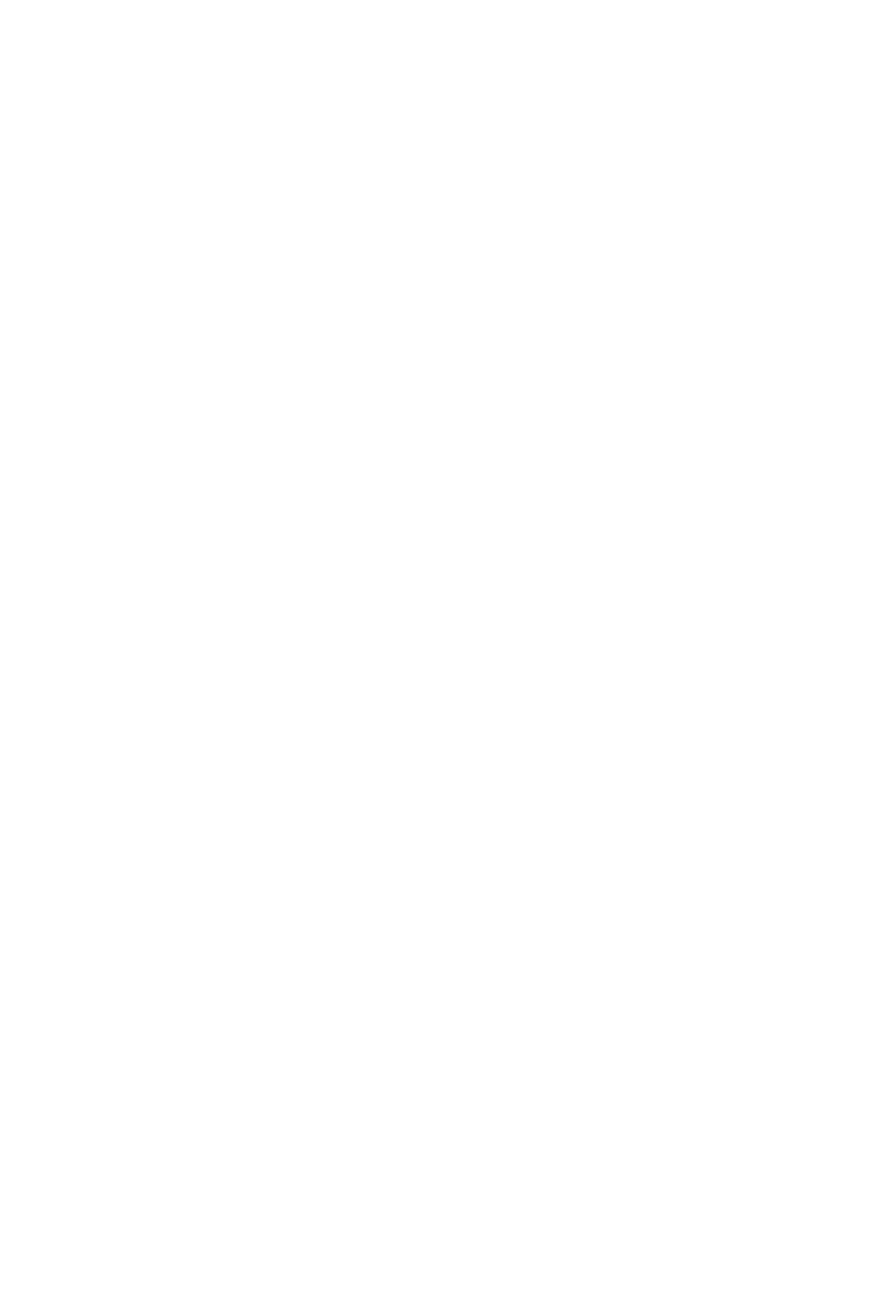
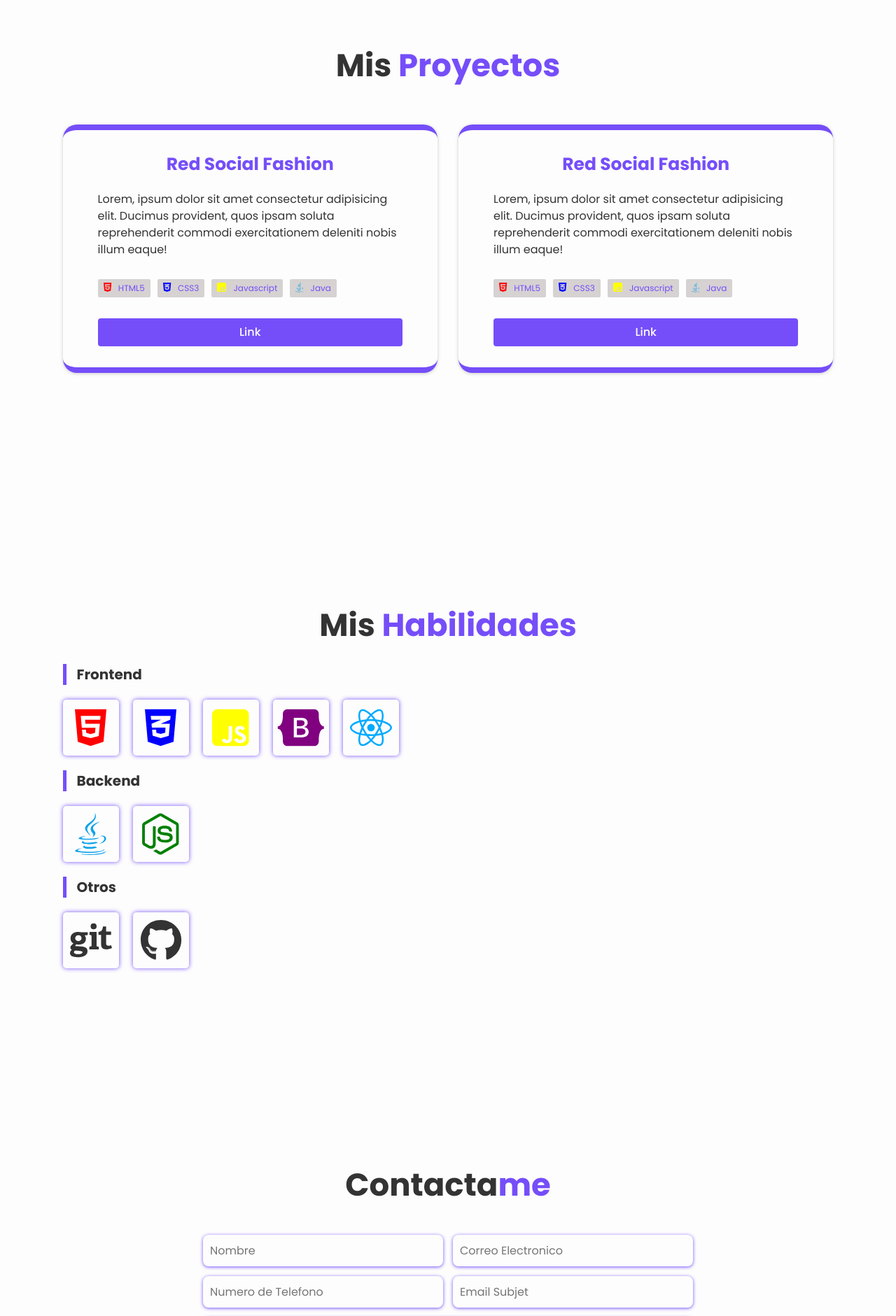
Before and after one commit to MiguelJarecca/portafolio-miguel, a React (Vite) app: page / in a window 1280 px wide. Shown: the part 1640-3521 px from the top of the page at 70% size. Before the commit the page ends 1600 px from the top, so only its background shows below. Built offline with nearby package versions, Linux system fonts and the light colour scheme.

Commit message:
se termina las demas secciones

```diff
--- a/src/App.jsx
+++ b/src/App.jsx
@@ -1,7 +1,11 @@
 import './App.css'
 import About from './components/About'
+import Contact from './components/Contact';
+import Footer from './components/Footer';
 import Header from './components/Header'
 import Home from './components/Home'
+import Proyects from './components/Proyects';
+import Skills from './components/Skills';
 
 function App() {
 
@@ -10,6 +14,10 @@ function App() {
       <Header />
       <Home />
       <About />
+      <Proyects />
+      <Skills />
+      <Contact />
+      <Footer />
     </>
   )
 }
--- /dev/null
+++ b/src/components/Contact.jsx
@@ -0,0 +1,25 @@
+import React from 'react'
+
+export default function Contact() {
+  return (
+    <section className='contact' id='contact'>
+    <h2 className="heading">Contacta<span>me</span></h2>
+
+    <form action='#'>
+      <div className="input-box">
+          <input type='text' placeholder='Nombre'></input>
+          <input type='email' placeholder='Correo Electronico'></input>
+      </div>
+
+      <div className="input-box">
+          <input type='number' placeholder='Numero de Telefono'></input>
+          <input type='email' placeholder='Email Subjet'></input>
+      </div>
+
+      <textarea name='' id='' cols="25" rows="7" placeholder='Mensaje'></textarea>
+
+      <input type='submit' value="Enviar Mensaje" className='btn'></input>
+    </form>
+    </section>
+  )
+}
--- /dev/null
+++ b/src/components/Footer.jsx
@@ -0,0 +1,19 @@
+import React from 'react'
+
+import { FontAwesomeIcon } from '@fortawesome/react-fontawesome'
+import { faArrowUp } from '@fortawesome/free-solid-svg-icons'
+
+export default function Footer() {
+  return (
+    <footer className='footer'>
+        <div className="footer-text">
+            <p>2023</p>
+        </div>
+
+        <div className="footer-icon">
+            <a href="/"> <FontAwesomeIcon icon= {faArrowUp}>icon</FontAwesomeIcon></a>
+        </div>
+    </footer>
+
+    )
+}
--- /dev/null
+++ b/src/components/Proyects.jsx
@@ -0,0 +1,82 @@
+import React from 'react'
+
+import { FontAwesomeIcon } from '@fortawesome/react-fontawesome'
+import {faHtml5,faCss3Alt,faSquareJs,faJava} from '@fortawesome/free-brands-svg-icons';
+
+export default function Proyects() {
+  return (
+    <section className='proyects' id='proyects'>
+    <h2 className='heading'>Mis <span>Proyectos</span></h2>
+
+    <div className='proyects-wrapper'>
+      <div className="proyects-box">
+        <div className="proyects-content">
+
+          <div className="proyects-slide">
+            <h3>Red Social Fashion</h3>
+            <p>Lorem, ipsum dolor sit amet consectetur
+              adipisicing elit. Ducimus provident, quos
+              ipsam soluta reprehenderit commodi exercitationem
+               deleniti nobis illum eaque!</p>
+
+            <div className="technologies">
+              <div className="technologies-icons">
+              <FontAwesomeIcon icon={faHtml5}/>
+              <span>HTML5</span></div>
+
+              <div className="technologies-icons">
+              <FontAwesomeIcon icon={faCss3Alt}/>
+              <span>CSS3</span></div>
+
+              <div className="technologies-icons">
+              <FontAwesomeIcon icon={faSquareJs}/>
+              <span>Javascript</span></div>
+
+              <div className="technologies-icons">
+              <FontAwesomeIcon icon={faJava}/>
+              <span>Java</span></div>
+            </div>
+
+            <div className="proyect-link">
+              <a href="#">Link</a>
+            </div>
+
+          </div>
+
+          <div className="proyects-slide">
+            <h3>Red Social Fashion</h3>
+            <p>Lorem, ipsum dolor sit amet consectetur
+              adipisicing elit. Ducimus provident, quos
+              ipsam soluta reprehenderit commodi exercitationem
+               deleniti nobis illum eaque!</p>
+
+            <div className="technologies">
+              <div className="technologies-icons">
+              <FontAwesomeIcon icon={faHtml5}/>
+              <span>HTML5</span></div>
+
+              <div className="technologies-icons">
+              <FontAwesomeIcon icon={faCss3Alt}/>
+              <span>CSS3</span></div>
+
+              <div className="technologies-icons">
+              <FontAwesomeIcon icon={faSquareJs}/>
+              <span>Javascript</span></div>
+
+              <div className="technologies-icons">
+              <FontAwesomeIcon icon={faJava}/>
+              <span>Java</span></div>
+            </div>
+
+            <div className="proyect-link">
+              <a href="#">Link</a>
+            </div>
+
+          </div>
+
+        </div>
+      </div>
+    </div>
+    </section>
+  )
+}
--- /dev/null
+++ b/src/components/Skills.jsx
@@ -0,0 +1,39 @@
+import React from 'react'
+
+import {faHtml5,faCss3Alt,faSquareJs} from '@fortawesome/free-brands-svg-icons';
+import {faBootstrap,faReact} from '@fortawesome/free-brands-svg-icons';
+
+import { faJava, faNodeJs } from '@fortawesome/free-brands-svg-icons';
+import { faGit, faGithub } from '@fortawesome/free-brands-svg-icons';
+
+import SkillsItem from './SkillsItem';
+
+
+export default function Skills() {
+
+    const arrayIcons = [{icono:faHtml5, clase:'f-item html-icon'},
+        {icono:faCss3Alt, clase:'f-item css-icon'},
+        {icono:faSquareJs, clase:'f-item js-icon'},
+        {icono:faBootstrap, clase:'f-item boostrap-icon'},
+        {icono:faReact, clase:'f-item react-icon'}];
+
+    const backendIcons = [{icono:faJava, clase:'f-item java-icon'},
+        {icono:faNodeJs, clase:'f-item nodeJs-icon'},
+    /*{icono:JavaIcon, clase:'f-item javac-icon'}*/];
+
+    const othersIcons = [{icono:faGit, clase:'f-item git-icon'},
+        {icono:faGithub, clase:'f-item gitHub-icon'}];
+
+  return (
+
+    <section className='skills'id='skills'>
+        <h2 className='heading'>Mis <span>Habilidades</span></h2>
+
+        {/* <div className="skills-content"> */}
+        <SkillsItem arrayIcons={arrayIcons} backendIcons={backendIcons}
+        othersIcons={othersIcons}/>
+        {/* </div> */}
+
+    </section>
+  )
+}
--- /dev/null
+++ b/src/components/SkillsItem.jsx
@@ -0,0 +1,50 @@
+import React from 'react'
+
+import { FontAwesomeIcon } from '@fortawesome/react-fontawesome'
+
+export default function SkillsItem({arrayIcons, backendIcons, othersIcons}) {
+
+    let items = arrayIcons.map((item, index) =>
+        <div
+            key={index}
+            className={item.clase}>
+            <FontAwesomeIcon icon={item.icono}/>
+        </div>)
+
+    let backendItems = backendIcons.map((backItem, index) =>
+        <div
+            key={index}
+            className={backItem.clase}>
+            <FontAwesomeIcon icon={backItem.icono}/>
+        </div>)
+
+    let othersItems = othersIcons.map((otherItem, index) =>
+        <div
+            key={index}
+            className={otherItem.clase}>
+            <FontAwesomeIcon icon={otherItem.icono}/>
+        </div>)
+
+  return (
+    <div>
+        <h3>Frontend</h3>
+
+            <div className='front-div'>
+                {items}
+            </div>
+
+        <h3>Backend</h3>
+
+            <div className='front-div'>
+                {backendItems}
+            </div>
+
+        <h3>Otros</h3>
+
+            <div className='front-div'>
+                {othersItems}
+            </div>
+
+    </div>
+  )
+}
```
